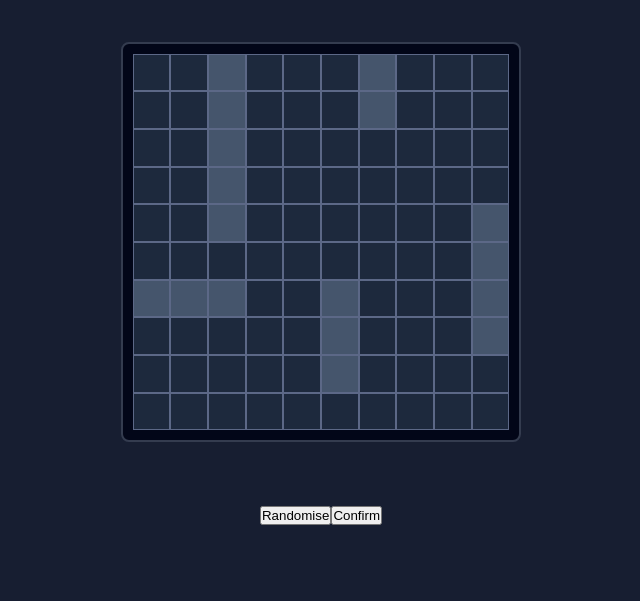
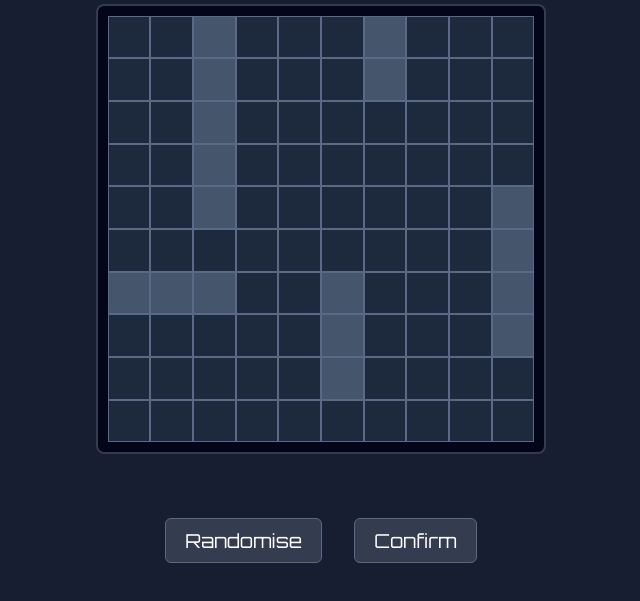
Before and after one commit to apociello/BattleShip, a website built with webpack: page src/template.html in a window 1280 px wide. Shown: the part 179-780 px from the top of the page, without its empty margins (319-959 px from the left). Built offline with nearby package versions, Linux system fonts and the light colour scheme.

Commit message:
style: add style to buttons

```diff
--- a/src/style.css
+++ b/src/style.css
@@ -42,8 +42,8 @@ main {
 }
 
 .board {
-  height: 400px;
-  width: 400px;
+  height: 450px;
+  width: 450px;
   display: grid;
   grid-template-columns: repeat(10, 1fr);
   grid-template-rows: repeat(10, 1fr);
@@ -95,3 +95,24 @@ main {
   opacity: 0.6;
   filter: grayscale(60%);
 }
+
+.buttons {
+  display: flex;
+  gap: 2rem;
+}
+
+button {
+  font-size: 1.2rem;
+  background-color: rgb(52, 60, 79);
+  color: white;
+  border: 1px solid rgb(92, 104, 135);
+  padding: 0.6rem 1.2rem;
+  border-radius: 6px;
+  font-family: 'Orbitron';
+  cursor: pointer;
+  transition: 0.2s;
+}
+
+button:hover {
+  background-color: rgb(92, 104, 135);
+}
```
